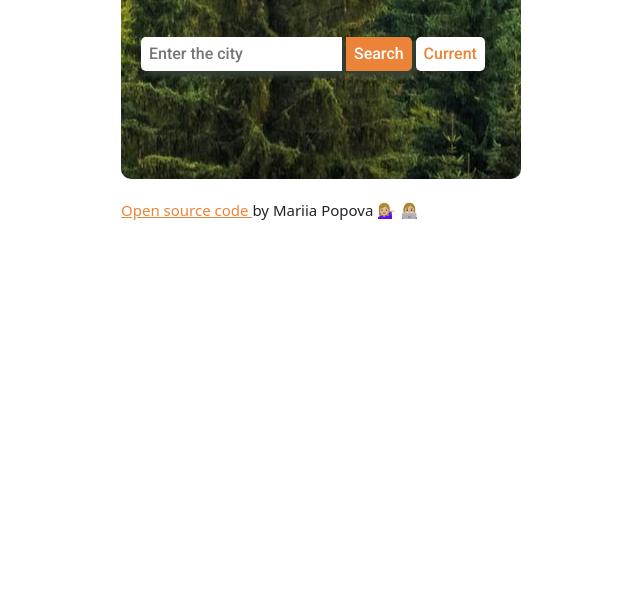
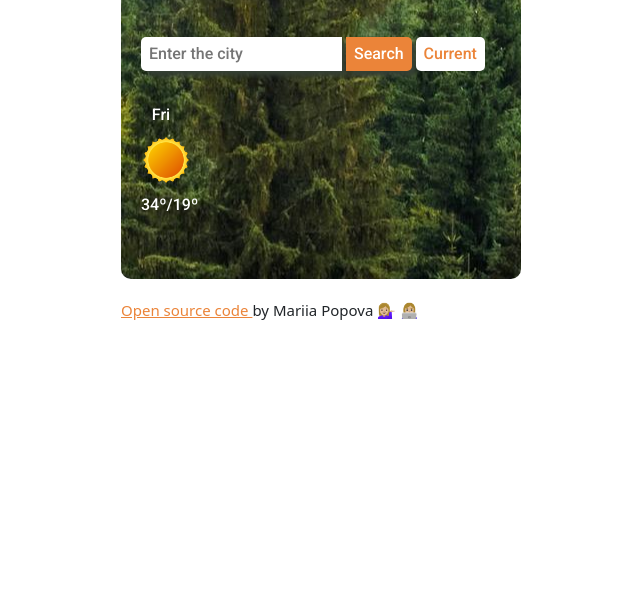
Before and after one commit to mariia-popova/my-weather-app, a plain HTML site: page index.html in a window 1280 px wide. Shown: the part 185-800 px from the top of the page, without its empty margins (319-959 px from the left). Drawn offline with nearby package versions, Linux system fonts and the light colour scheme; no server answers.

Commit message:
Add HTML and CSS forecast

```diff
--- a/index.html
+++ b/index.html
@@ -59,15 +59,20 @@
       </form>
 
       <br />
-      <!-- <div class="row gx-1 weather-table">
-        <div class="col">
-          <div class="days">Fri</div>
-          <img class="bottom-images" src="images/sun.svg" alt="sun" />
-          <div class="degrees">34º/19º</div>
+      <div class="row weather-table">
+        <div class="col-2">
+          <div class="forecast-day">Fri</div>
+          <img class="forecast-image" src="images/01d.png" alt="sun" />
+          <div class="forecast-degrees">
+            <span class="weather-forecast-max">34º</span>/<span
+              class="weather-forecast-min"
+              >19º</span
+            >
+          </div>
         </div>
-        <div class="col">
-          <div class="days">Sat</div>
-          <img class="bottom-images" src="images/sun.svg" alt="sun" />
+        <!-- <div class="col">
+          <div class="forecast-day">Sat</div>
+          <img class="forecast-image" src="images/sun.svg" alt="sun" />
           <div class="degrees">34º/20º</div>
         </div>
         <div class="col">
@@ -84,8 +89,8 @@
           <div class="days">Tue</div>
           <img class="bottom-images" src="images/bolt.png" alt="bolt" />
           <div class="degrees">26º/16º</div>
-        </div>
-      </div> -->
+        </div> -->
+      </div>
       <br />
     </div>
     <div class="footer">
--- a/src/styles.css
+++ b/src/styles.css
@@ -1,7 +1,7 @@
 .conteiner {
   max-width: 400px;
   margin: 20px auto;
-  padding: 60px 20px;
+  padding: 60px 20px 30px 20px;
   border-radius: 10px;
   background-image: url("../images/forest.jpg");
   background-color: #00000050;
@@ -11,20 +11,21 @@
   position: relative;
   font-family: "Roboto", sans-serif;
 }
+h1 {
+  display: block;
+  margin: 50px 0 20px 0px;
+}
+
 h1,
 h2,
 p,
-.days,
-.degrees,
+.forecast-day,
+.forecast-degrees,
 .windSpeed {
   color: #fff;
   font-weight: 500px;
 }
 
-h1 {
-  display: block;
-  margin: 50px 0 20px 0px;
-}
 .dayTime,
 .windSpeed,
 .description {
@@ -90,13 +91,15 @@ button:hover {
   width: 120px;
   height: 120px;
 }
-.days,
-.degrees {
+.forecast-day,
+.forecast-degrees {
   text-align: center;
 }
-.bottom-images {
+.forecast-image {
   display: block;
   margin: 0 auto;
+  width: 50px;
+  height: 50px;
 }
 .weather-table {
   line-height: 40px;
```
